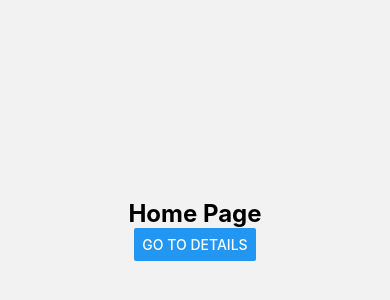
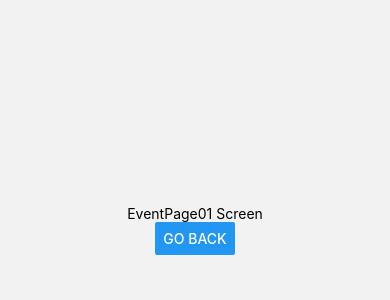
Before and after one commit to Caffeine-Drop/Web, a React Native app in the folder CaffeineDrop/: screen /EventPage01 in a window 390 px wide. Shown: the part 192-492 px from the top of the page. Built offline with nearby package versions, Linux system fonts and the light colour scheme.

Commit message:
feat: 이벤트 페이지 초기 설정

```diff
--- a/CaffeineDrop/App.js
+++ b/CaffeineDrop/App.js
@@ -6,6 +6,9 @@ import { StyleSheet, Text, View } from "react-native";
 // 각 페이지 임포트
 import DetailPage from "./pages/detailpage";
 import HomePage from "./pages/homepage";
+import EventPage01 from "./pages/eventPages/eventPage01";
+import EventPage02 from "./pages/eventPages/eventPage02";
+
 const Stack = createNativeStackNavigator();
 
 export default function App() {
@@ -14,6 +17,8 @@ export default function App() {
             <Stack.Navigator screenOptions={{ headerShown: false }}>
                 <Stack.Screen name="HomePage" component={HomePage} />
                 <Stack.Screen name="DetailPage" component={DetailPage} />
+                <Stack.Screen name="EventPage01" component={EventPage01} />
+                <Stack.Screen name="EventPage02" component={EventPage02} />
             </Stack.Navigator>
         </NavigationContainer>
     );
--- /dev/null
+++ b/CaffeineDrop/pages/eventPages/eventPage01.js
@@ -0,0 +1,18 @@
+import React from "react";
+import { View, Text, Button } from "react-native";
+import styled from "styled-components/native";
+
+export default function EventPage01({ navigation }) {
+    return (
+        <Container>
+            <Text>EventPage01 Screen</Text>
+            <Button title="Go back" onPress={() => navigation.goBack()} />
+        </Container>
+    );
+}
+
+const Container = styled.View`
+    flex: 1;
+    justify-content: center;
+    align-items: center;
+`;
--- /dev/null
+++ b/CaffeineDrop/pages/eventPages/eventPage02.js
@@ -0,0 +1,10 @@
+import React from "react";
+import { View, Text } from "react-native";
+
+export default function EventPage02() {
+    return (
+        <View>
+            <Text>Event Page 02</Text>
+        </View>
+    );
+}
--- a/CaffeineDrop/pages/homepage.js
+++ b/CaffeineDrop/pages/homepage.js
@@ -1,16 +1,13 @@
-import React from 'react';
-import { View,  Button } from 'react-native';
-import styled from 'styled-components/native';
-
+import React from "react";
+import { View, Button } from "react-native";
+import styled from "styled-components/native";
 
 export default function HomePage({ navigation }) {
     return (
         <Container>
             <Title>Home Page</Title>
-      <Button
-        title="Go to Details"
-        onPress={() => navigation.navigate('DetailPage')}
-        />
+            <Button title="Go to Details" onPress={() => navigation.navigate("DetailPage")} />
+            <Button title="Go to Events" onPress={() => navigation.navigate("EventPage01")} />
         </Container>
     );
 }
```
Also changed, not shown: CaffeineDrop/pages/eventPages/index.js (added). Lines whose indentation alone changed are shown as unchanged.
